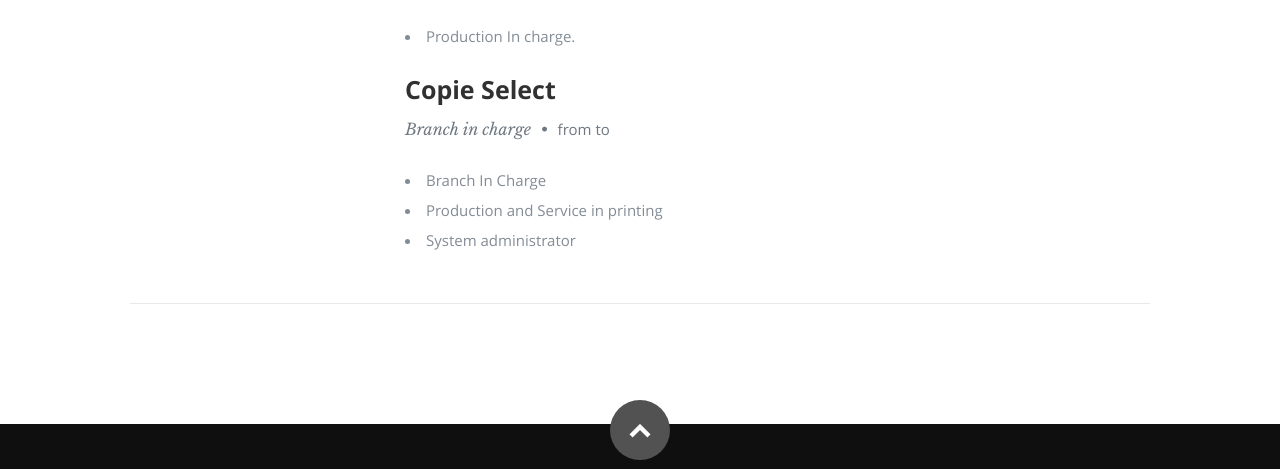
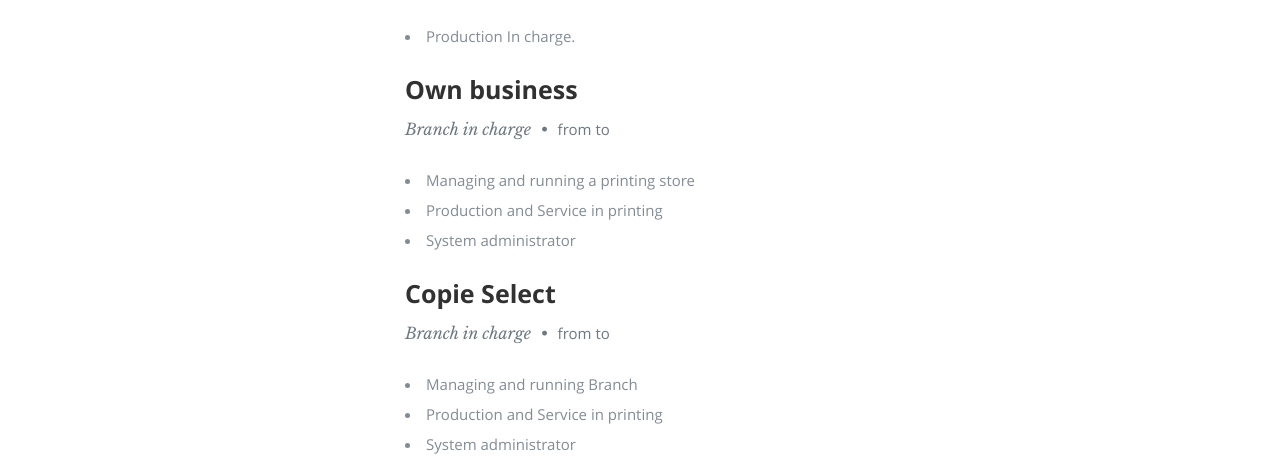
Before and after one commit to guruquebec/AzureResume, a plain HTML site: page frontend/index.html in a window 1280 px wide. Shown: the part 1470-1939 px from the top of the page. Drawn offline with nearby package versions, Linux system fonts and the light colour scheme; no server answers.

Commit message:
checking the new  changes in html

```diff
--- a/frontend/index.html
+++ b/frontend/index.html
@@ -174,17 +174,33 @@
 
                <div class="twelve columns">
 
-                  <h3>Copie Select </h3>
+                  <h3>Own business </h3>
                   <p class="info">Branch in charge <span>&bull;</span> <em class="date">from to</em></p>
 
                   <p>
-                     <li>Branch In Charge</li>
+                     <li>Managing and running a printing store</li>
                      <li>Production and Service in printing</li>
                      <li>System administrator </li>
                   </p>
 
                </div>
 
+            </div> <!-- item end -->
+
+            <div class="row item">
+
+               <div class="twelve columns">
+
+                  <h3>Copie Select </h3>
+                  <p class="info">Branch in charge <span>&bull;</span> <em class="date">from to</em></p>
+
+                  <p>
+                     <li>Managing and running Branch</li>
+                     <li>Production and Service in printing</li>
+                     <li>System administrator </li>
+                  </p>
+
+               </div>
 
          </div> <!-- main-col end -->
 
```
